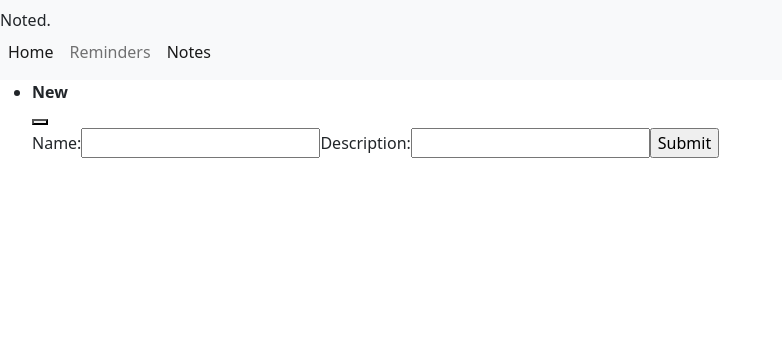
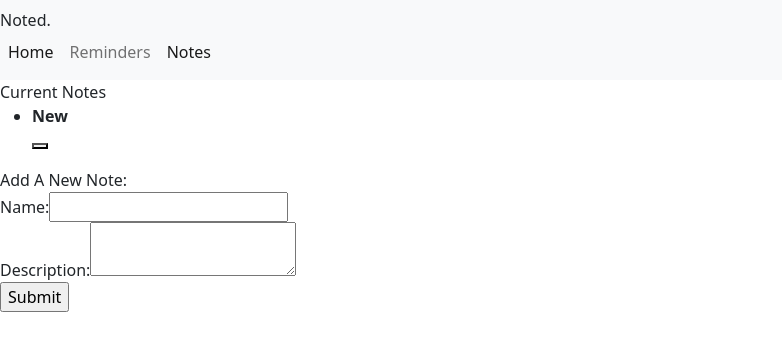
Before and after one commit to emilybbragg/noted, a React (Create React App) app: page /notelist in a window 1280 px wide. Shown: the top 350 px of the page, without its empty margins (0-782 px from the left). Built offline with nearby package versions, Linux system fonts and the light colour scheme; data requests are answered from the project's data file.

Commit message:
Add classnames for CSS

```diff
--- a/src/Components/NoteList.js
+++ b/src/Components/NoteList.js
@@ -17,7 +17,6 @@ function NoteList() {
         setNotes(notes)
       })
   }
-    console.log(notes)
 
   const allNotes = notes.map((note) => {
     return <Note key={note.id} note={note} handleDeleteClick={handleDeleteClick}/>
@@ -51,7 +50,6 @@ function NoteList() {
       })
         .then((r) => r.json())
         .then((newNotes) => {
-            console.log(newNotes)
           const allNotesWithNew = [...notes, newNotes]
           setNotes(allNotesWithNew)
         })
@@ -59,16 +57,24 @@ function NoteList() {
 
   return (
     <main>
-            <ul className="notesClass">
+      <div className="notesTitle">Current Notes</div>
+      <ul className="notesList">
         {allNotes}
-             <form onSubmit={handleSubmit}>
+      </ul>
+        <div className="noteSubmission">
+        <div className="noteFormTitle">Add A New Note:</div>
+        <form className="noteForm" onSubmit={handleSubmit}>
+        <div className="noteNameInput">
           <label htmlFor="name-input">Name:</label>
             <input id="name-input" type="text" value={name} onChange={(e) => setName(e.target.value)}/>
+          </div>
+          <div className="noteDescription">
           <label htmlFor="description-input">Description:</label>
-                <input id="description-input" type="text" value={description} onChange={(e) => setDescription(e.target.value)}/>
-                <input type="submit" />
+            <textarea id="description-input" type="text" value={description} onChange={(e) => setDescription(e.target.value)}/>
+            </div>
+            <input type="submit" className="noteSubmit"/>
         </form>
-            </ul>
+        </div>
     </main>
   );
 }
```
Lines whose indentation alone changed are shown as unchanged.
